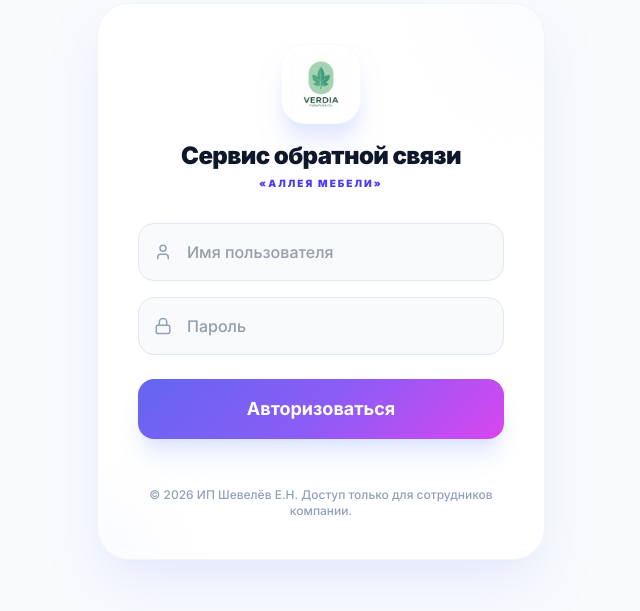
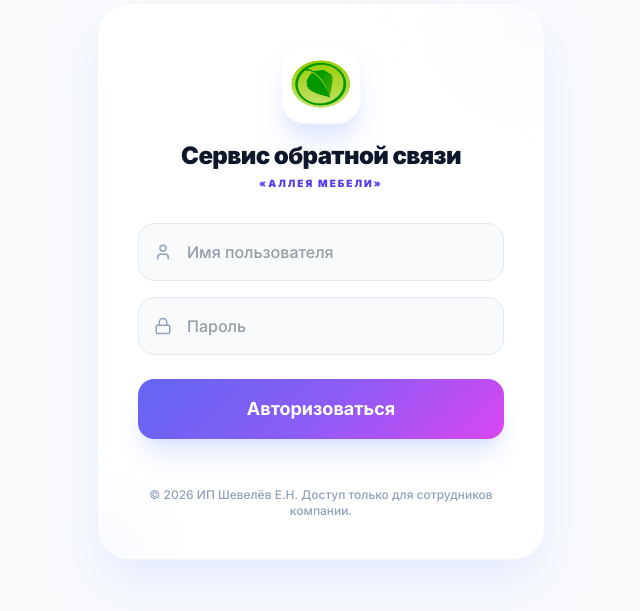
Before and after one commit to KhobotovViktor/feedbackservice, a Next.js app: page /login in a window 1280 px wide. Shown: the part 119-730 px from the top of the page, without its empty margins (319-959 px from the left). Built offline with nearby package versions, Linux system fonts and the light colour scheme.

Commit message:
Add files via upload

```diff
--- a/src/app/admin/layout.tsx
+++ b/src/app/admin/layout.tsx
@@ -55,7 +55,7 @@ export default function AdminLayout({
         <div className="glass rounded-2xl p-4 flex items-center justify-between border-white/40 shadow-xl">
           <div className="flex items-center gap-3">
             <div className="w-10 h-10 bg-white rounded-xl flex items-center justify-center shadow-lg p-1">
-              <img src="/logo_alleya.png" alt="Logo" className="w-full h-full object-contain" />
+              <img src="/logoalleya.png" alt="Logo" className="w-full h-full object-contain" />
             </div>
             <div className="flex flex-col">
               <span className="font-black text-sm tracking-tight leading-none text-slate-900">Аллея Мебели</span>
@@ -76,7 +76,7 @@ export default function AdminLayout({
         <div className="glass-dark rounded-[2.5rem] p-3 flex flex-col gap-3 shadow-2xl border-white/5">
           <div className="py-4 mb-2 flex justify-center">
              <div className="w-12 h-12 bg-white rounded-2xl flex items-center justify-center shadow-lg transform -rotate-6 shrink-0 p-1.5 border border-white/10">
-                <img src="/logo_alleya.png" alt="Logo" className="w-full h-full object-contain" />
+                <img src="/logoalleya.png" alt="Logo" className="w-full h-full object-contain" />
              </div>
           </div>
           {navItems.map((item) => {
@@ -133,7 +133,7 @@ export default function AdminLayout({
             >
               <div className="flex items-center gap-4 mb-10 px-4">
                 <div className="w-12 h-12 bg-white rounded-2xl flex items-center justify-center shadow-xl p-1.5">
-                  <img src="/logo_alleya.png" alt="Logo" className="w-full h-full object-contain" />
+                  <img src="/logoalleya.png" alt="Logo" className="w-full h-full object-contain" />
                 </div>
                 <div className="flex flex-col">
                   <span className="font-black text-xl text-white tracking-tight leading-none">Аллея Мебели</span>
--- a/src/app/login/page.tsx
+++ b/src/app/login/page.tsx
@@ -54,7 +54,7 @@ export default function LoginPage() {
           <div className="relative z-10 space-y-8">
             <div className="text-center space-y-4">
               <div className="w-20 h-20 bg-white rounded-3xl flex items-center justify-center mx-auto shadow-xl shadow-indigo-100 border border-slate-50 overflow-hidden p-2">
-                <img src="/logo_alleya.png" alt="Logo" className="w-full h-full object-contain" />
+                <img src="/logoalleya.png" alt="Logo" className="w-full h-full object-contain" />
               </div>
               <div className="space-y-1">
                 <h1 className="text-2xl font-black text-slate-900 tracking-tight">Сервис обратной связи</h1>
--- a/src/app/survey/[token]/page.tsx
+++ b/src/app/survey/[token]/page.tsx
@@ -221,7 +221,7 @@ export default function SurveyPage() {
             >
               <div className="text-center space-y-3">
                 <div className="w-16 h-16 bg-white rounded-2xl flex items-center justify-center mx-auto mb-6 shadow-xl shadow-indigo-100 border border-slate-50 overflow-hidden p-2 transform rotate-3">
-                   <img src="/logo_alleya.png" alt="Logo" className="w-full h-full object-contain" />
+                   <img src="/logoalleya.png" alt="Logo" className="w-full h-full object-contain" />
                 </div>
                 <h1 className="text-3xl md:text-4xl font-black text-slate-900 leading-none tracking-tighter">Ваше мнение <br/> имеет значение</h1>
                 <p className="text-indigo-600 font-black uppercase tracking-[0.2em] text-[10px]">«Аллея Мебели»</p>
```
Also changed, not shown: public/logoalleya.png (added).
